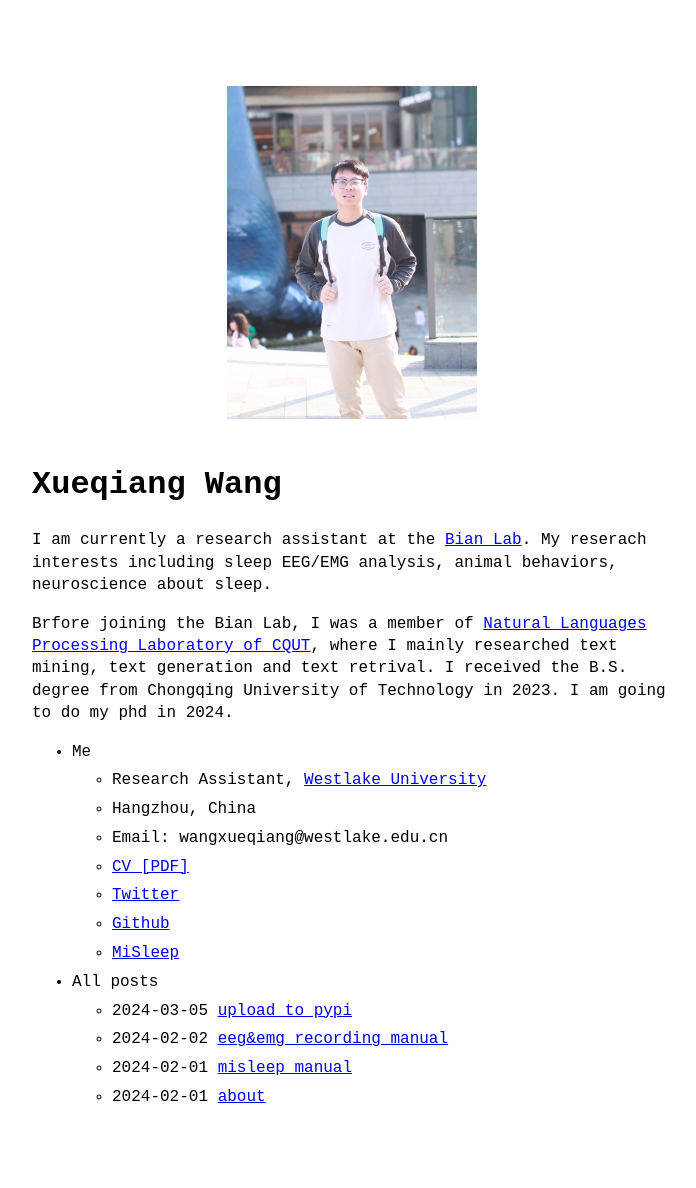
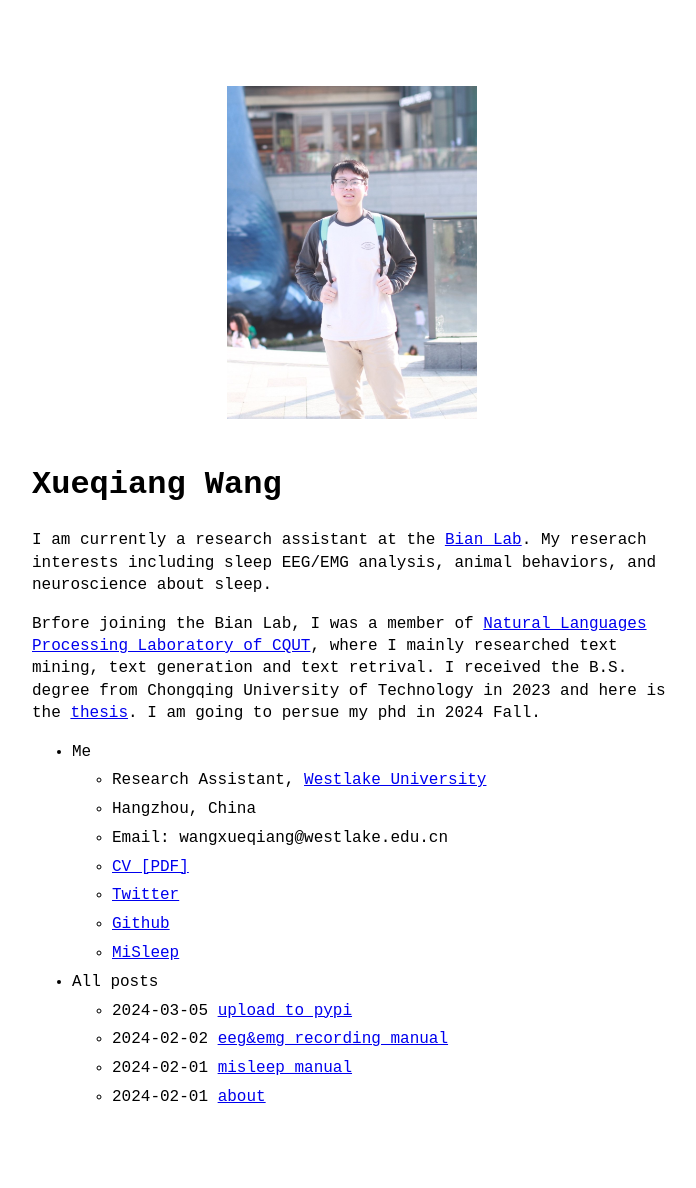
Before and after one commit to BryanWang0702/BryanWang0702.github.io, a Jekyll site: the page built from index.md, in a window 1280 px wide. Shown: the whole page, without its empty margins (288-984 px from the left). Built offline with Jekyll 4.4.1, drawn with Linux system fonts in a browser that asks for light colours.

Commit message:
update home

```diff
--- a/_layouts/home.html
+++ b/_layouts/home.html
@@ -2,18 +2,23 @@
 layout: default
 ---
 <header>
-    <br/> {%-if site.theme_config.show_description-%}
+    <br /> {%-if site.theme_config.show_description-%}
     <p>{{ site.description }}</p>
     {%-endif-%}
 </header>
 <img src="../new_good_one.jpg" style="width: 250px; height: 333px;" alt="Xueqiangwang.jpg" />
-<br/>
+<br />
 <h1>Xueqiang Wang</h1>
-<p>I am currently a research assistant at the <a href="https://bianlab.site">Bian Lab</a>. My reserach interests including sleep EEG/EMG analysis, animal behaviors, neuroscience about sleep.
+<p>I am currently a research assistant at the <a href="https://bianlab.site">Bian Lab</a>. My reserach interests
+    including sleep EEG/EMG analysis, animal behaviors, and neuroscience about sleep.
 
 </p>
 <p>Brfore joining the Bian Lab, I was a member of <a href="https://cqutnlp.com">
-      Natural Languages Processing Laboratory of CQUT</a>, where I mainly researched text mining, text generation and text retrival. I received the B.S. degree from Chongqing University of Technology in 2023. I am going to do my phd in 2024.
+        Natural Languages Processing Laboratory of CQUT</a>, where I mainly researched text mining, text generation and
+    text retrival. I received the B.S. degree from Chongqing University of Technology in 2023 and here is the <a
+        href="../resources/thesis/An AI writing system based on outline planning.pdf">thesis</a>. I am going to persue
+    my
+    phd in 2024 Fall.
 
 </p>
 {%-include menu_item.html collection=site.data.menu.entries-%} {{ content }}
```
